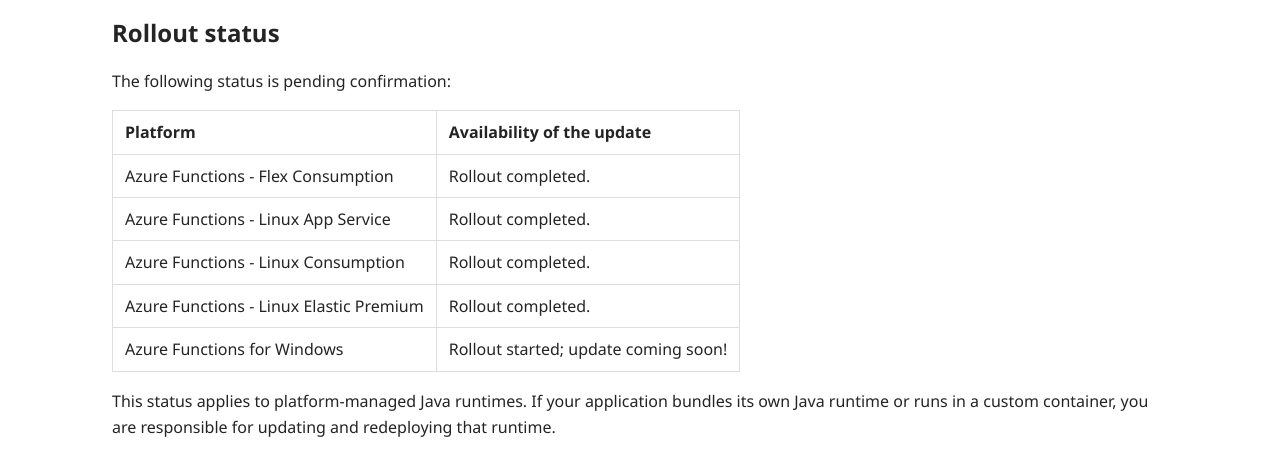
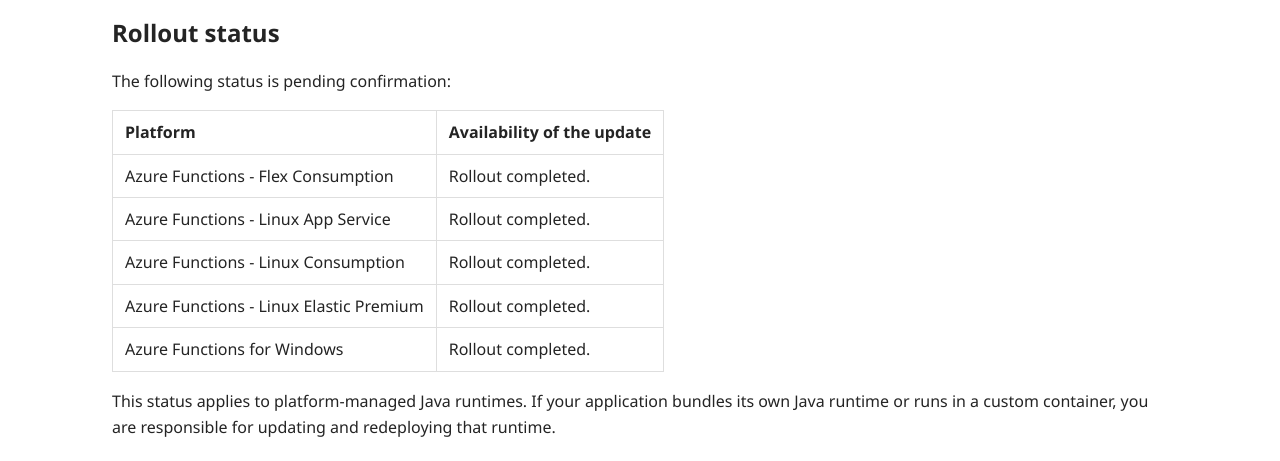
Before and after one commit to Azure/Azure-Functions, a Jekyll site: the page built from docs/_posts/2026-11-19-java4shell-security-update.md, in a window 1280 px wide. Shown: the part 583-1044 px from the top of the page. Built offline with Jekyll 4.4.1, drawn with Linux system fonts in a browser that asks for light colours.

Commit message:
Update for Windows Consumption - completed (#2677)

```diff
--- a/docs/_posts/2026-11-19-java4shell-security-update.md
+++ b/docs/_posts/2026-11-19-java4shell-security-update.md
@@ -21,7 +21,7 @@ The following status is pending confirmation:
 | Azure Functions - Linux App Service | Rollout completed. |
 | Azure Functions - Linux Consumption | Rollout completed. |
 | Azure Functions - Linux Elastic Premium | Rollout completed. |
-| Azure Functions for Windows | Rollout started; update coming soon! |
+| Azure Functions for Windows | Rollout completed. |
 
 This status applies to platform-managed Java runtimes. If your application
 bundles its own Java runtime or runs in a custom container, you are responsible
```
